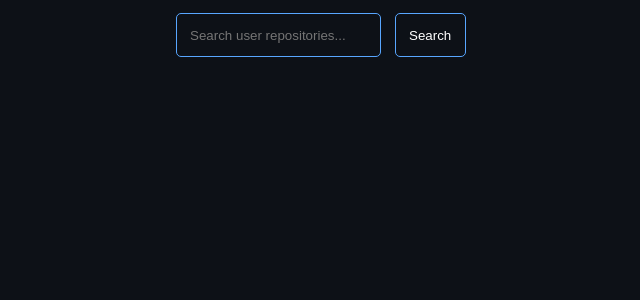
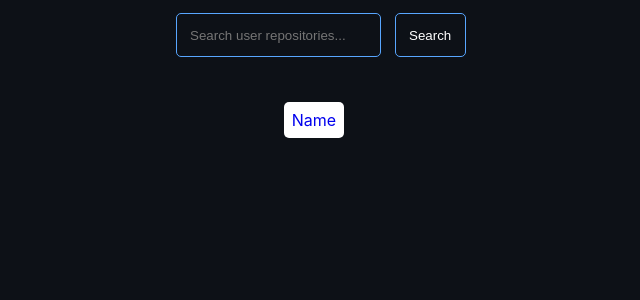
Before and after one commit to kalibir/github-user-search, a React (Create React App) app in the folder github-user-search/: page / in a window 1280 px wide. Shown: the top 300 px of the page, without its empty margins (326-966 px from the left). Built offline with nearby package versions, Linux system fonts and the light colour scheme.

Commit message:
styling for the repo buttons

```diff
--- a/github-user-search/src/components/Repos/index.js
+++ b/github-user-search/src/components/Repos/index.js
@@ -1 +1,11 @@
 import React from "react";
+import "./styles.css";
+const Repos = () => {
+	return (
+		<a href='#' className='repo-link'>
+			Name
+		</a>
+	);
+};
+
+export default Repos;
--- a/github-user-search/src/components/Repos/styles.css
+++ b/github-user-search/src/components/Repos/styles.css
@@ -0,0 +1,13 @@
+.repo-link {
+	background-color: #fff;
+	border-radius: 5px;
+	padding: 0.5em;
+	margin: 1em;
+	cursor: pointer;
+	text-decoration: none;
+}
+
+.repo-link:hover {
+	background-color: #58a6ff;
+	color: #fff;
+}
--- a/github-user-search/src/components/Wrapper/index.js
+++ b/github-user-search/src/components/Wrapper/index.js
@@ -1,6 +1,7 @@
 import React, { useState } from "react";
 import "./styles.css";
 import SearchBar from "../SearchBar";
+import Repos from "../Repos";
 import axios from "axios";
 
 const Wrapper = () => {
@@ -26,7 +27,9 @@ const Wrapper = () => {
 	return (
 		<div className='main'>
 			<SearchBar clickHandler={handleResults} searchHandler={handleSearch} />
-			<div className='repo-wrapper'></div>
+			<div className='repo-wrapper'>
+				<Repos />
+			</div>
 		</div>
 	);
 };
--- a/github-user-search/src/components/Wrapper/styles.css
+++ b/github-user-search/src/components/Wrapper/styles.css
@@ -6,3 +6,9 @@
 	align-items: center;
 	flex-direction: column;
 }
+
+.repo-wrapper {
+	margin: 1em;
+	display: flex;
+	flex-wrap: wrap;
+}
```
